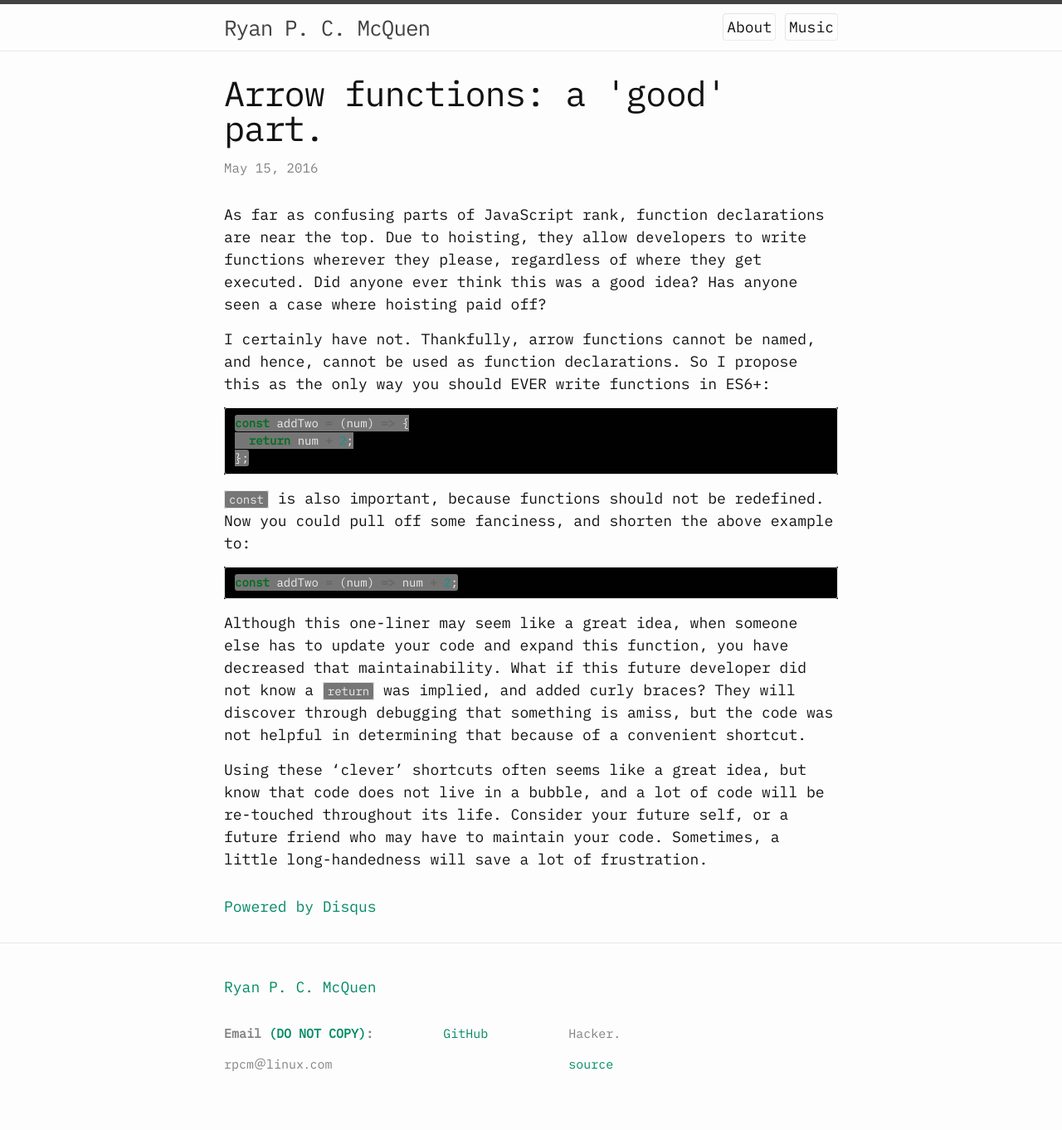
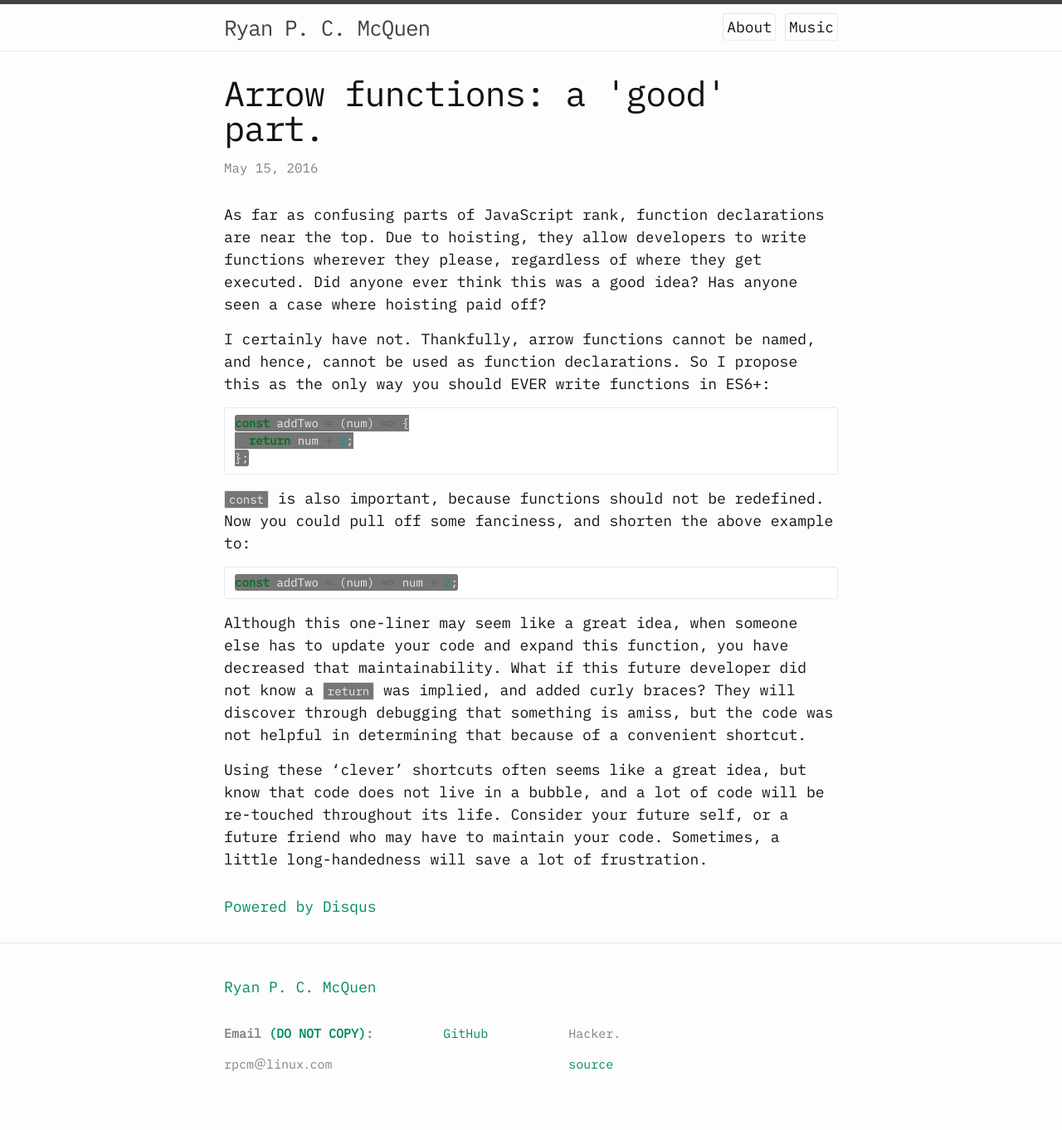
Before and after one commit to ryanpcmcquen/ryanpcmcquen.github.io, a Jekyll site: the page built from _posts/2016-05-15-arrow-functions-a-good-part.md, in a window 1280 px wide. Shown: the whole page at 83% size. Built offline with Jekyll 4.4.1, drawn with Linux system fonts in a browser that asks for light colours; comment, search, counter and statistics services are not loaded.

Commit message:
Remove background-color modification.

```diff
--- a/_sass/_syntax-highlighting.scss
+++ b/_sass/_syntax-highlighting.scss
@@ -2,8 +2,8 @@
  * Syntax highlighting styles
  */
 .highlight {
-    // background: #fff;
-    background-color: #010101;
+    background: #fff;
+    //background-color: #010101;
     @extend %vertical-rhythm;
 
     .c     { color: #998; font-style: italic } // Comment
```
